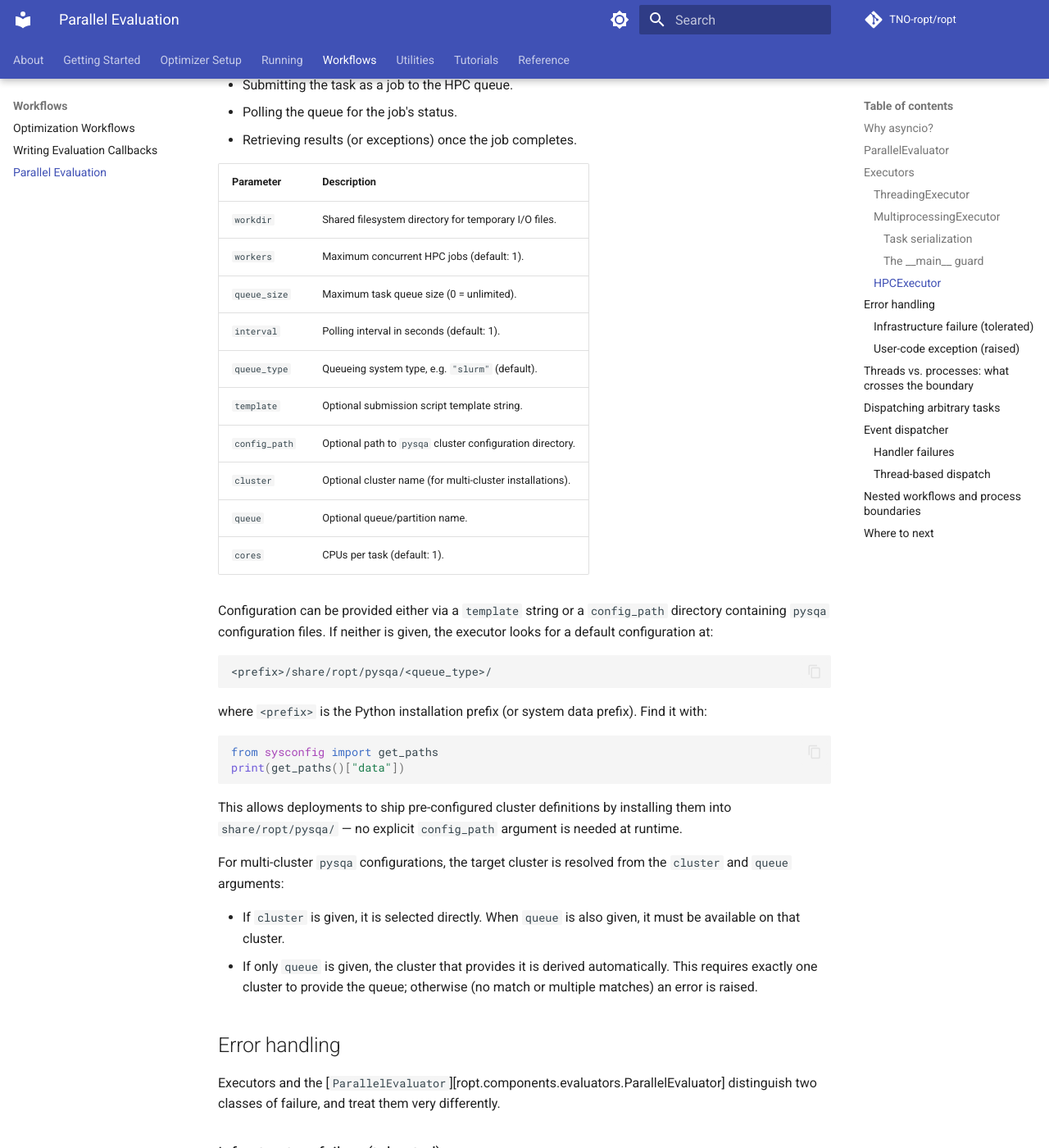
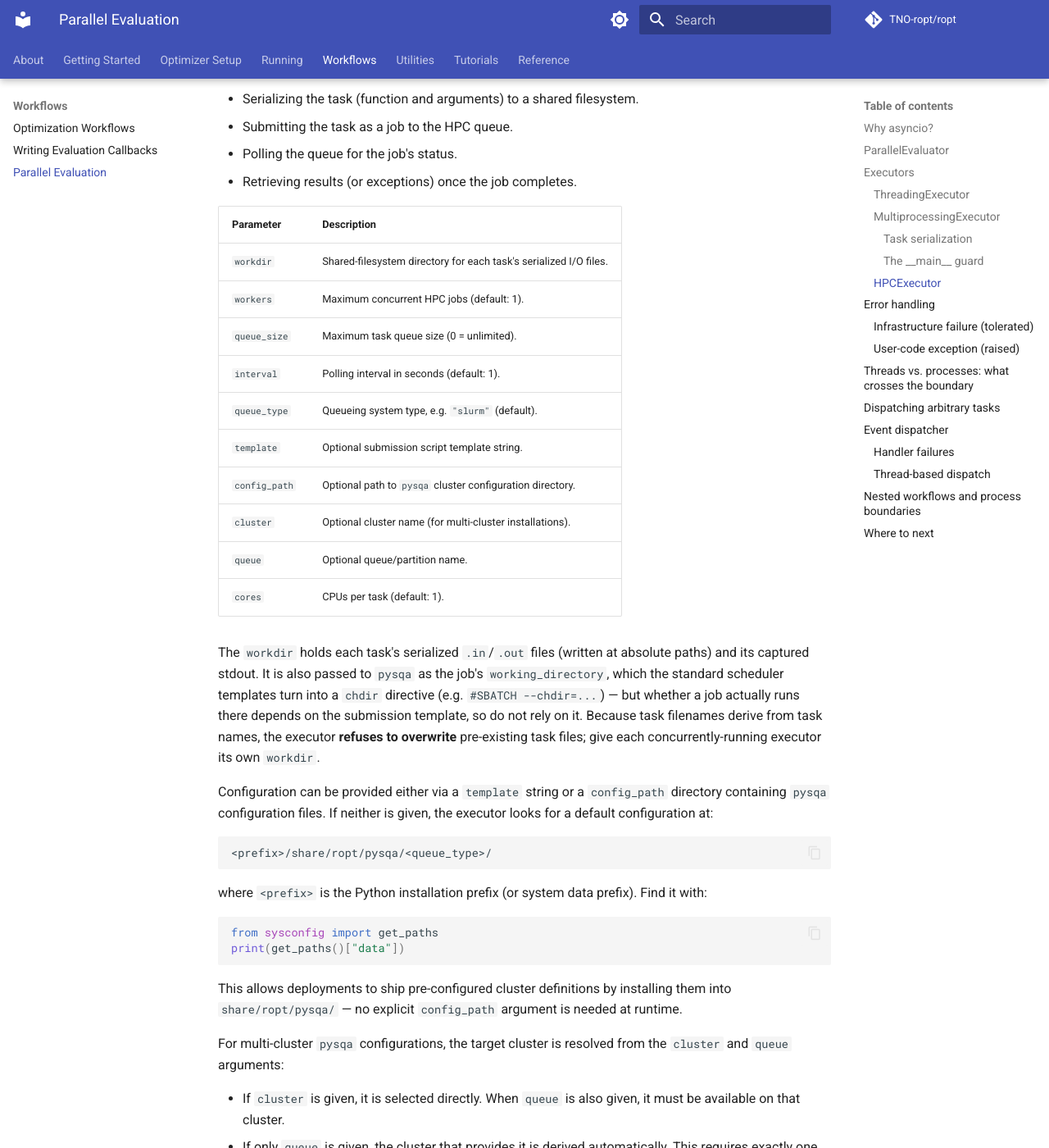
Before and after one commit to TNO-ropt/ropt, an MkDocs documentation site: the page built from docs/workflows/parallel.md, in a window 1280 px wide and 1400 px high, scrolled down 3968 px. Shown: the whole window at 82% size. Built offline with MkDocs 1.6.1 and Material for MkDocs 9.7.7, drawn with Linux system fonts in a browser that asks for light colours; comment, search, counter and statistics services are not loaded; the version menu is left out; some of the changed text lies outside the part shown.

Commit message:
Update hpc executor docs

```diff
--- a/docs/workflows/parallel.md
+++ b/docs/workflows/parallel.md
@@ -56,8 +56,11 @@
 [`EvaluationFunctionContext`][ropt.components.evaluators.EvaluationFunctionContext]
 objects for every evaluation packed into the task (a single-element sequence
 when `bundle_size=1`) and should return a single task name. When using the
-`HPCExecutor`, names also serve as task identifiers and must be unique within a
-batch. The returned name is stamped onto the `name` field of every
+`HPCExecutor`, names also serve as task identifiers and as the base of each
+task's filenames, so they must be unique within the executor (and
+filesystem-safe); the executor refuses to overwrite pre-existing task files, so
+distinct executors sharing a `workdir` also need distinct names. The returned
+name is stamped onto the `name` field of every
 `EvaluationFunctionContext` in the task, so the user function can read
 `context.name` to recover it.
 
@@ -173,7 +176,7 @@
 
 | Parameter     | Description                                                              |
 | ------------- | ------------------------------------------------------------------------ |
-| `workdir`     | Shared filesystem directory for temporary I/O files.                     |
+| `workdir`     | Shared-filesystem directory for each task's serialized I/O files.        |
 | `workers`     | Maximum concurrent HPC jobs (default: 1).                                |
 | `queue_size`  | Maximum task queue size (0 = unlimited).                                 |
 | `interval`    | Polling interval in seconds (default: 1).                                |
@@ -183,6 +186,15 @@
 | `cluster`     | Optional cluster name (for multi-cluster installations).                 |
 | `queue`       | Optional queue/partition name.                                           |
 | `cores`       | CPUs per task (default: 1).                                              |
+
+The `workdir` holds each task's serialized `.in`/`.out` files (written at
+absolute paths) and its captured stdout. It is also passed to `pysqa` as the
+job's `working_directory`, which the standard scheduler templates turn into a
+`chdir` directive (e.g. `#SBATCH --chdir=...`) — but whether a job actually runs
+there depends on the submission template, so do not rely on it. Because task
+filenames derive from task names, the executor **refuses to overwrite**
+pre-existing task files; give each concurrently-running executor its own
+`workdir`.
 
 Configuration can be provided either via a `template` string or a `config_path`
 directory containing `pysqa` configuration files. If neither is given, the
```
Also changed, not shown: 2 other files.
